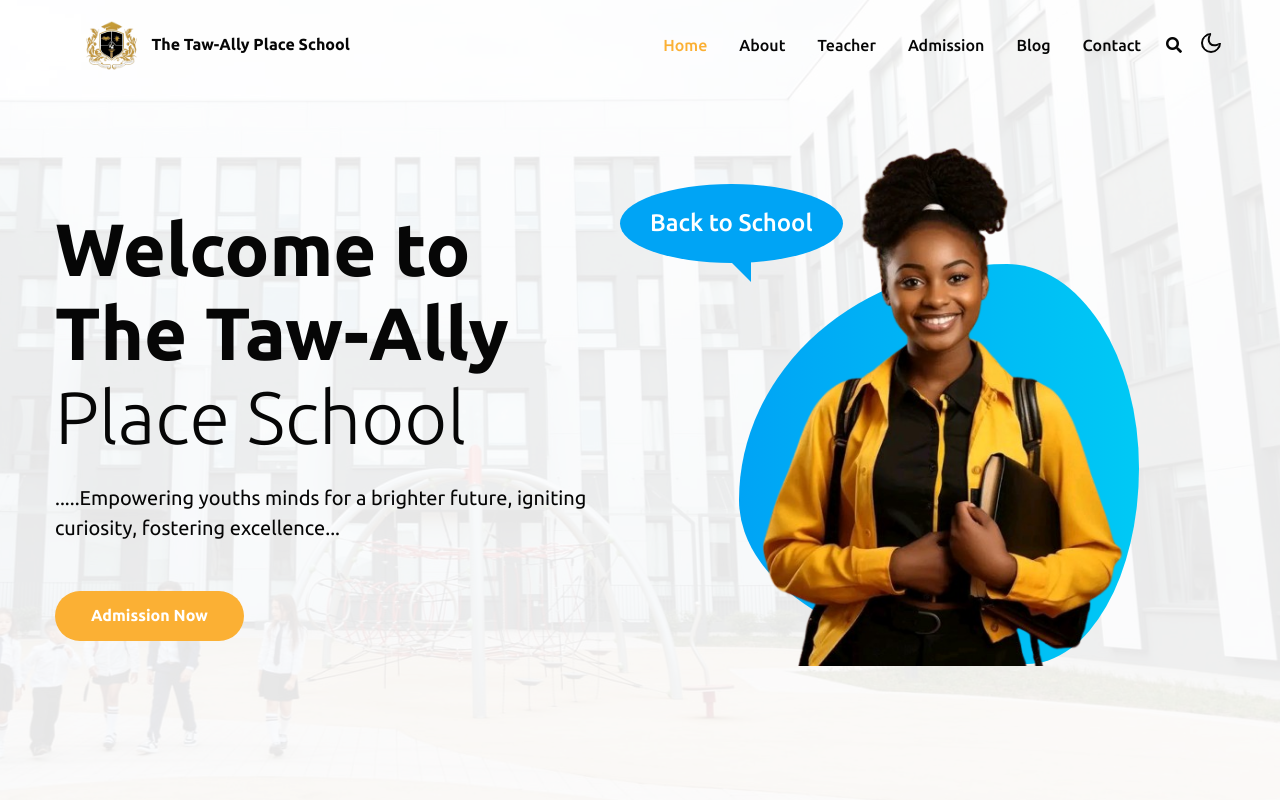
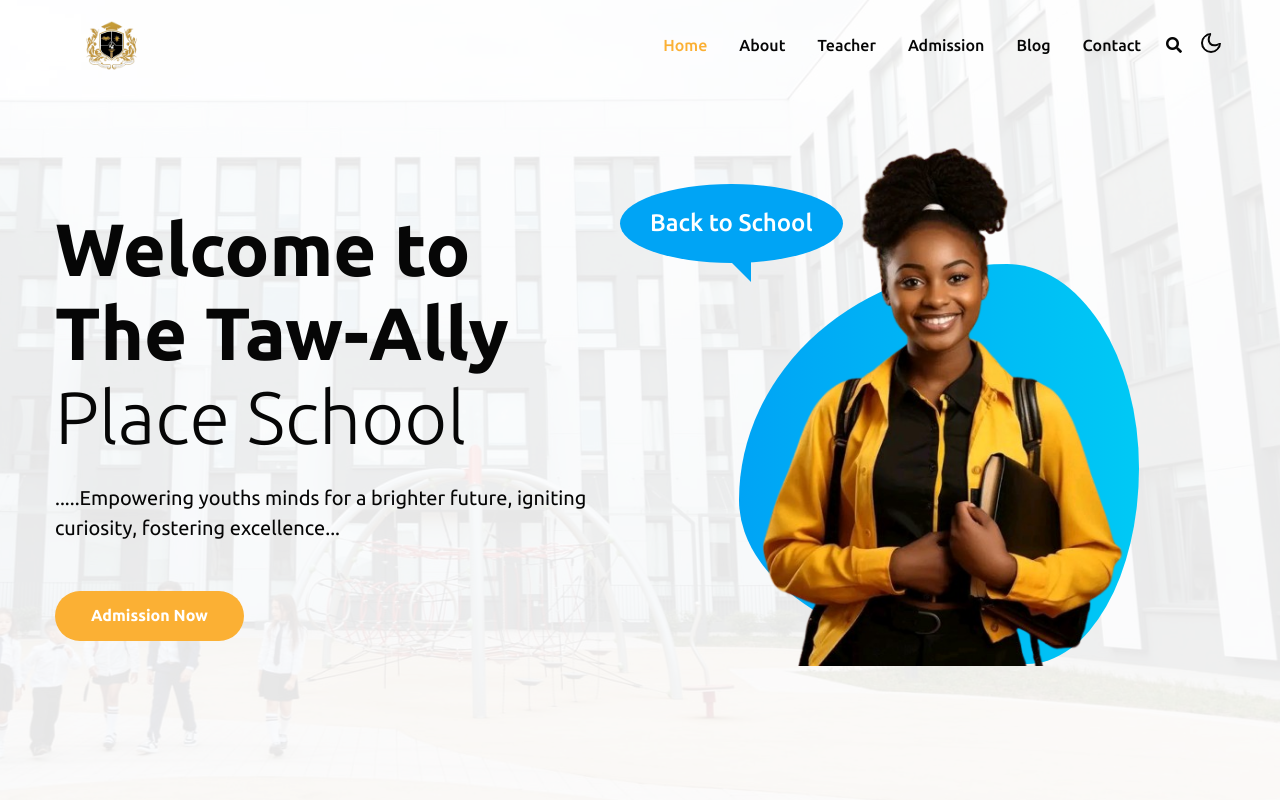
Before and after one commit to Johnotolorin123/thetaw-allyplaceschool-preview, a plain HTML site: page index.html in a window 1280 px wide. Shown: the top 800 px of the page. Drawn offline with Linux system fonts and the light colour scheme.

Commit message:
Update index.html

```diff
--- a/index.html
+++ b/index.html
@@ -26,7 +26,6 @@
             <nav class="navbar navbar-expand-lg navbar-light">
                 <a class="navbar-brand" href="index.html">
                     <img src="assets/images/logo.png" alt="The Taw-Ally Place School Logo" class="navbar-logo">
-                    <h6 style="font-weight: bold; margin-right: 10px; display: inline-block;">The Taw-Ally Place School</h6>
                 </a>
                 <button class="navbar-toggler collapsed" type="button" data-bs-toggle="collapse"
                     data-bs-target="#navbarScroll" aria-controls="navbarScroll" aria-expanded="false"
```
